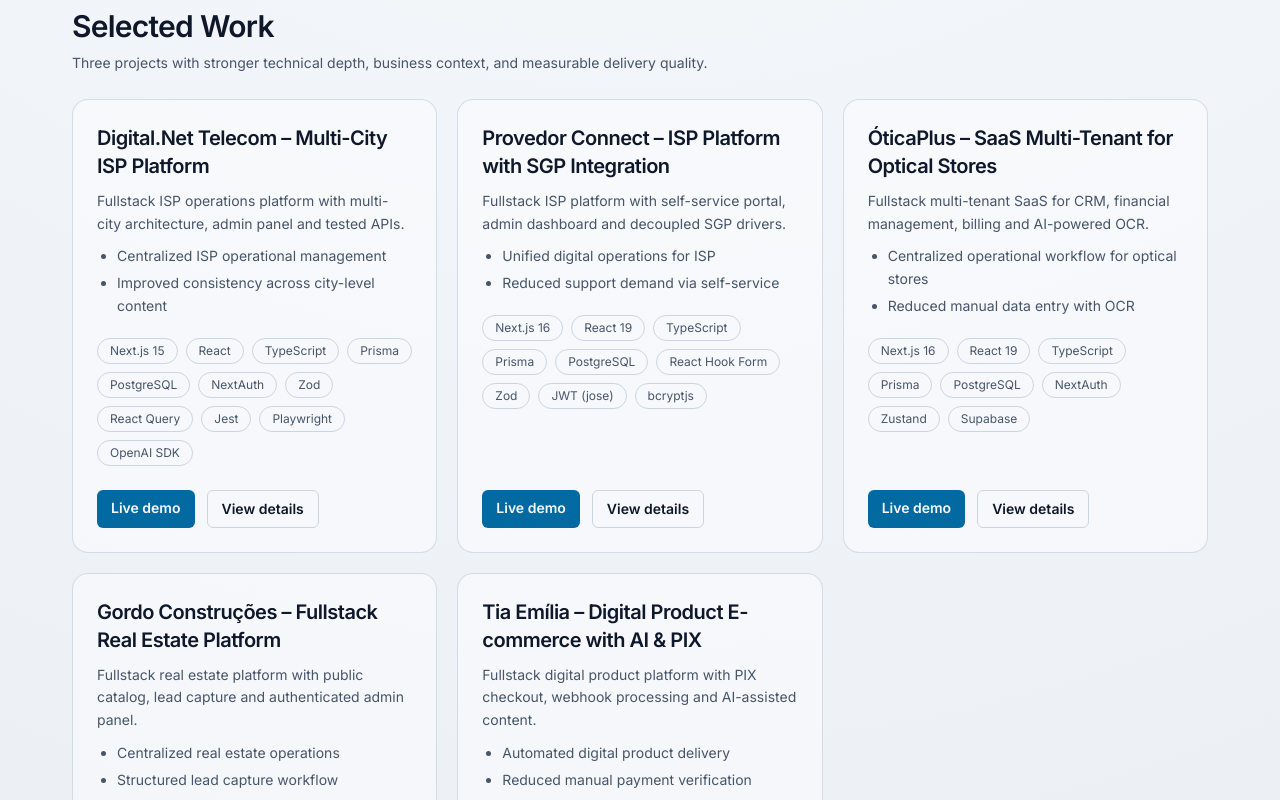
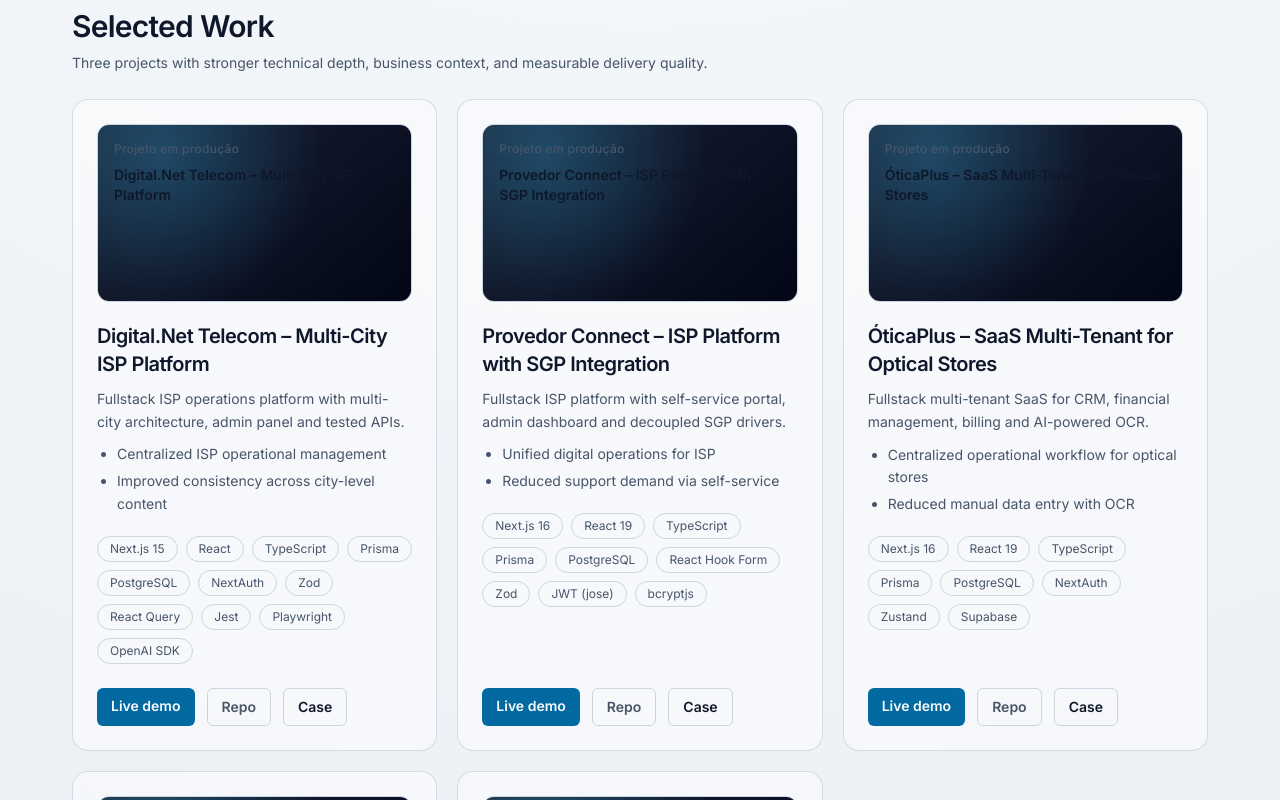
Before and after one commit to CarlosSb/antonio-gomes, a Next.js app: page /en in a window 1280 px wide. Shown: the part 820-1620 px from the top of the page. Built offline with nearby package versions, Linux system fonts and the light colour scheme; no server answers.

Commit message:
feat(project-cards): add thumbnail and live-repo-case actions with a11y labels

```diff
--- a/src/components/ProjectCard.tsx
+++ b/src/components/ProjectCard.tsx
@@ -12,12 +12,24 @@ type ProjectCardProps = {
 };
 
 export default function ProjectCard({ project, content, locale, showDetails = true }: ProjectCardProps) {
-  const liveUrl = project.links?.[0]?.href ?? project.liveUrl;
+  const liveLink =
+    project.links?.find((link) => link.label.toLowerCase().includes("live"))?.href ??
+    project.links?.[0]?.href ??
+    project.liveUrl;
+  const repoLink = project.links?.find((link) => link.label.toLowerCase().includes("repo"))?.href;
+  const caseLink = withLocalePath(locale, `/projects/${project.slug}`);
   const impactHighlights = localizeList(project.impact, locale).slice(0, 2);
 
   return (
     <article className="group relative flex h-full flex-col overflow-hidden rounded-2xl border border-slate-800/80 bg-slate-900/45 p-6 transition duration-300 hover:-translate-y-1 hover:border-slate-700 hover:shadow-[0_20px_45px_-30px_rgba(56,189,248,0.6)]">
       <div className="pointer-events-none absolute inset-0 opacity-0 transition duration-300 group-hover:opacity-100 bg-[radial-gradient(circle_at_top,rgba(56,189,248,0.12),transparent_48%)]" />
+      <div className="relative mb-5 overflow-hidden rounded-xl border border-slate-800 bg-slate-950/80">
+        <div className="aspect-[16/9] w-full bg-[radial-gradient(circle_at_20%_15%,rgba(56,189,248,0.28),transparent_55%),linear-gradient(140deg,rgba(15,23,42,0.95),rgba(2,6,23,1))] p-4">
+          <p className="text-xs font-medium tracking-wide text-slate-300">Projeto em produção</p>
+          <p className="mt-2 line-clamp-2 text-sm font-semibold text-slate-100">{project.title}</p>
+        </div>
+      </div>
+
       <div className="relative mb-5 space-y-2.5">
         <h3 className="text-xl font-semibold tracking-tight text-white">{project.title}</h3>
         <p className="text-sm leading-relaxed text-slate-300">
@@ -44,22 +56,49 @@ export default function ProjectCard({ project, content, locale, showDetails = tr
       </ul>
 
       <div className="relative mt-auto flex flex-wrap gap-3">
-        {liveUrl ? (
+        {liveLink ? (
           <a
-            href={liveUrl}
+            href={liveLink}
             target="_blank"
             rel="noreferrer"
+            aria-label={`${content.actions.liveDemo}: ${project.title}`}
             className="rounded-md bg-sky-500 px-3.5 py-2 text-sm font-semibold text-slate-950 transition duration-300 hover:bg-sky-400 focus-visible:outline focus-visible:outline-2 focus-visible:outline-offset-2 focus-visible:outline-sky-500"
           >
             {content.actions.liveDemo}
           </a>
-        ) : null}
+        ) : (
+          <span
+            aria-hidden="true"
+            className="rounded-md border border-slate-800 px-3.5 py-2 text-sm font-semibold text-slate-500"
+          >
+            {content.actions.liveDemo}
+          </span>
+        )}
+        {repoLink ? (
+          <a
+            href={repoLink}
+            target="_blank"
+            rel="noreferrer"
+            aria-label={`${content.actions.repository}: ${project.title}`}
+            className="rounded-md border border-slate-700 px-3.5 py-2 text-sm font-semibold text-slate-100 transition duration-300 hover:border-slate-600 focus-visible:outline focus-visible:outline-2 focus-visible:outline-offset-2 focus-visible:outline-sky-500"
+          >
+            {content.actions.repository}
+          </a>
+        ) : (
+          <span
+            aria-hidden="true"
+            className="rounded-md border border-slate-800 px-3.5 py-2 text-sm font-semibold text-slate-500"
+          >
+            {content.actions.repository}
+          </span>
+        )}
         {showDetails ? (
           <Link
-            href={withLocalePath(locale, `/projects/${project.slug}`)}
+            href={caseLink}
+            aria-label={`${content.actions.caseStudy}: ${project.title}`}
             className="rounded-md border border-slate-700 px-3.5 py-2 text-sm font-semibold text-slate-100 transition duration-300 hover:border-slate-600 focus-visible:outline focus-visible:outline-2 focus-visible:outline-offset-2 focus-visible:outline-sky-500"
           >
-            {content.actions.viewDetails}
+            {content.actions.caseStudy}
           </Link>
         ) : null}
       </div>
--- a/src/content/profile.ts
+++ b/src/content/profile.ts
@@ -17,6 +17,8 @@ type ActionsContent = {
   contact: string;
   downloadResume: string;
   viewDetails: string;
+  caseStudy: string;
+  repository: string;
   liveDemo: string;
   backToProjects: string;
   githubProfile: string;
@@ -279,6 +281,8 @@ export const profileContent: Record<Locale, LocalizedProfileContent> = {
       contact: "Contato",
       downloadResume: "Baixar Currículo",
       viewDetails: "Ver detalhes",
+      caseStudy: "Case",
+      repository: "Repo",
       liveDemo: "Acessar projeto",
       backToProjects: "Voltar para projetos",
       githubProfile: "GitHub",
@@ -553,6 +557,8 @@ export const profileContent: Record<Locale, LocalizedProfileContent> = {
       contact: "Contact",
       downloadResume: "Download Resume",
       viewDetails: "View details",
+      caseStudy: "Case",
+      repository: "Repo",
       liveDemo: "Live demo",
       backToProjects: "Back to projects",
       githubProfile: "GitHub",
```
